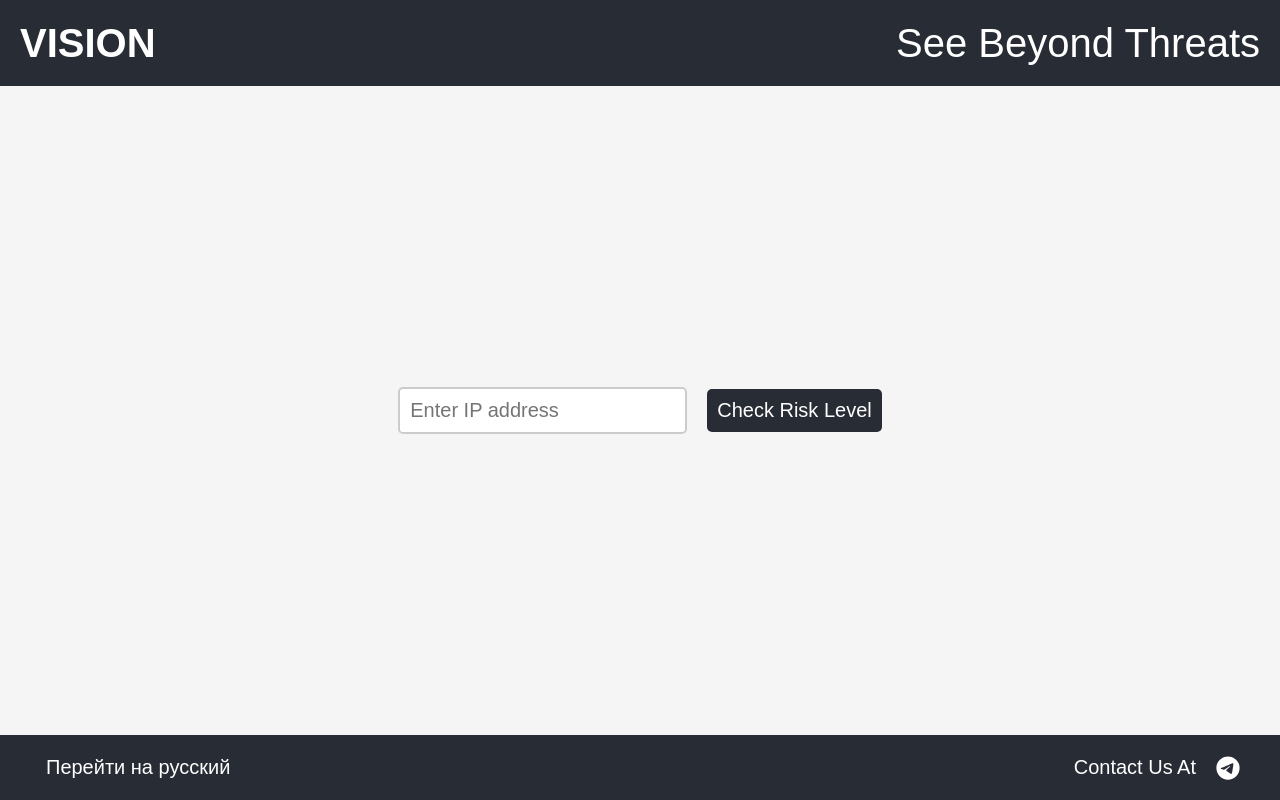
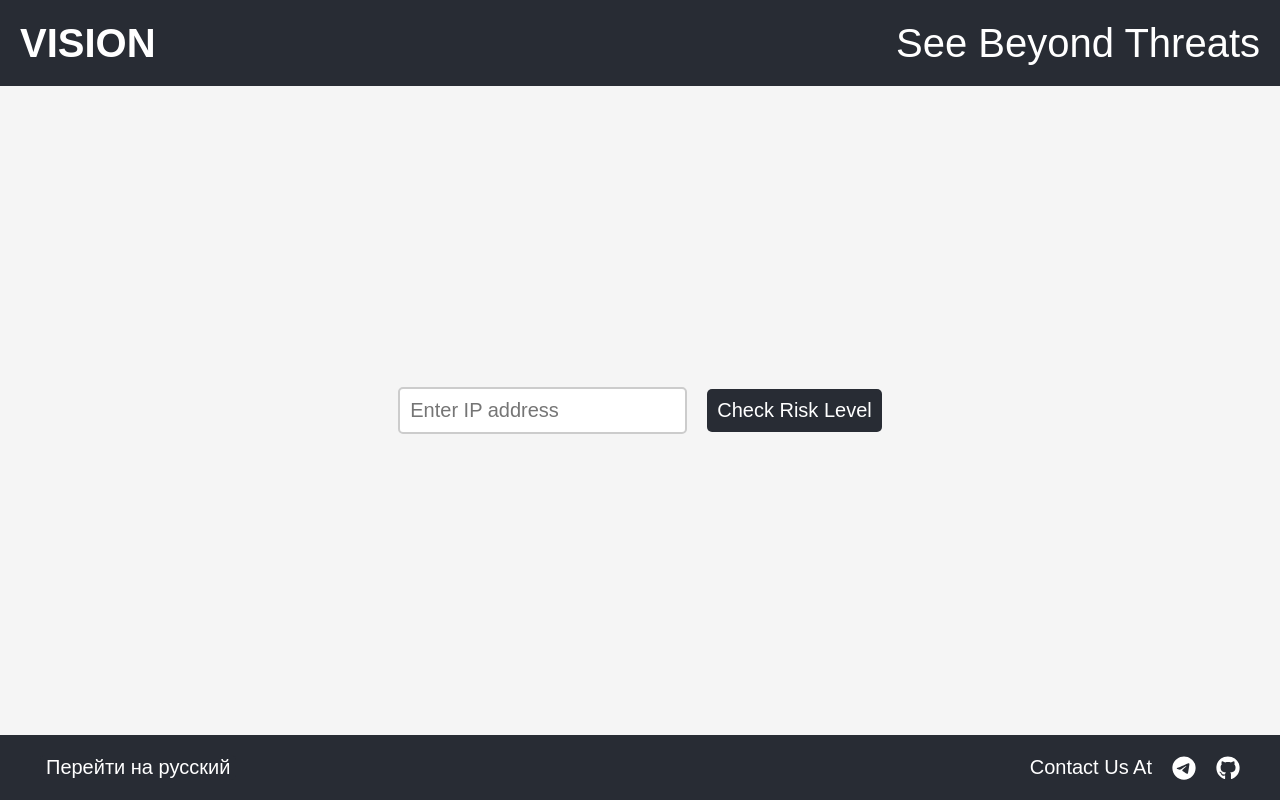
Before and after one commit to ivanjsx/vision-react-i18n-fastapi, a React (Create React App) app: page / in a window 1280 px wide. Built offline with nearby package versions, Linux system fonts and the light colour scheme; a web font is replaced by a local one.

Commit message:
add github to contacts

```diff
--- a/src/components/app-footer/app-footer.module.css
+++ b/src/components/app-footer/app-footer.module.css
@@ -14,7 +14,7 @@
   }
 }
 
-@media screen and (max-width: 352px) {
+@media screen and (max-width: 400px) {
   .footer {
     flex-direction: column;
   }
@@ -45,6 +45,7 @@
   font-weight: 200;
   font-size: var(--font-size-medium);
   font-style: normal;
+  text-align: center;
 }
 
 .contacts {
@@ -53,4 +54,5 @@
   list-style: none;
   display: flex;
   gap: var(--gap-medium);
+  align-items: center;
 }
--- a/src/components/app-footer/app-footer.tsx
+++ b/src/components/app-footer/app-footer.tsx
@@ -11,6 +11,7 @@ import { useTranslation } from "react-i18next";
 import styles from "./app-footer.module.css";
 
 // icons
+import github from "../../icons/github-white.svg";
 import telegram from "../../icons/telegram-white.svg";
 
 // content
@@ -38,8 +39,13 @@ const AppFooter: FC = () => {
         <p className={styles.tagline}>{translate("catchphrases.contact")}</p>
         <ContactIcon
           icon={telegram}
-          name="Telegram"
+          name="telegram"
           link="https://t.me/mason_ivan"
+        />
+        <ContactIcon
+          icon={github}
+          name="github"
+          link="https://github.com/ivanjsx"
         />
       </ul>
     </footer>
```
Also changed, not shown: src/icons/github-white.svg (added).
